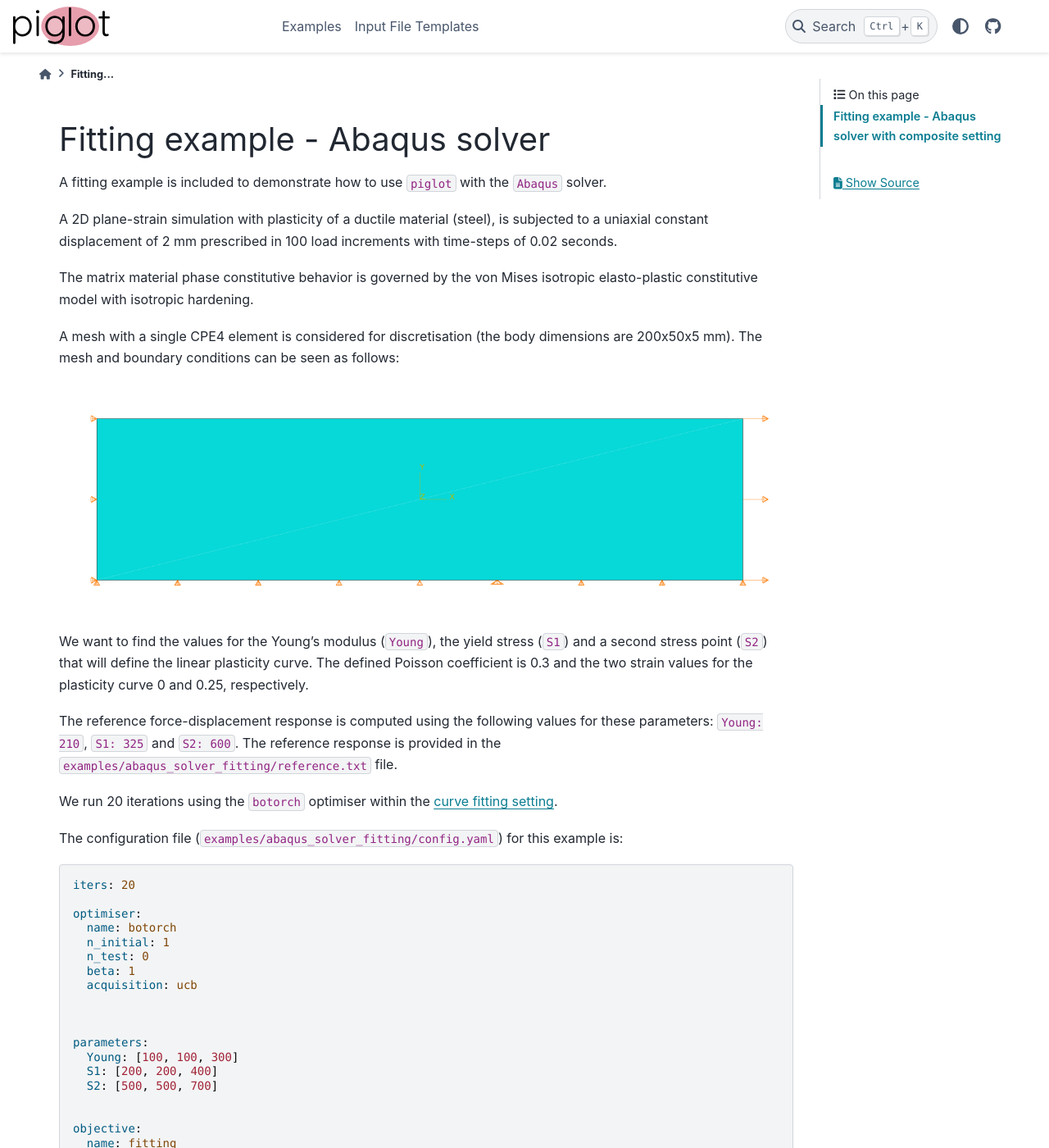
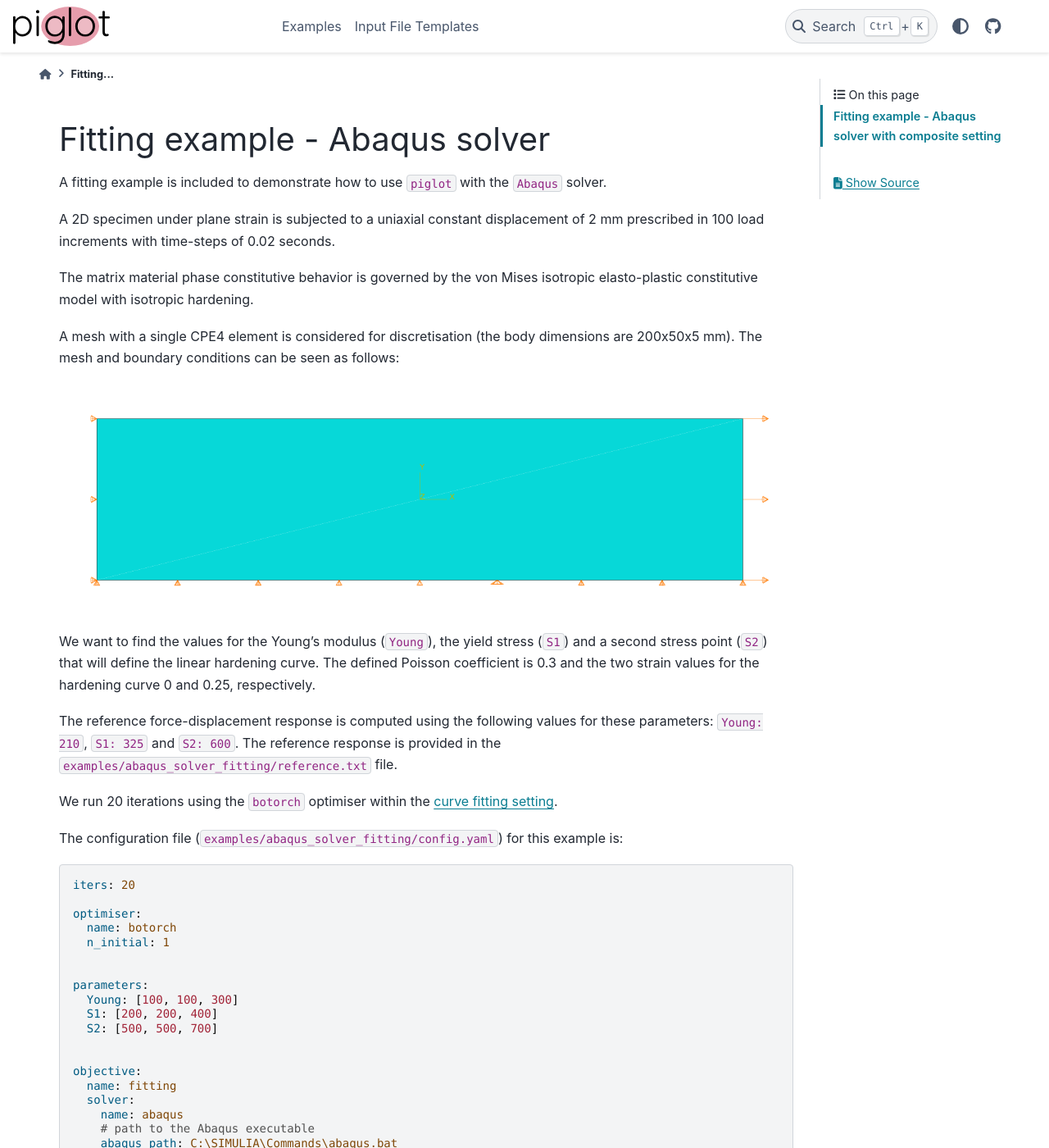
Before and after one commit to CM2S/piglot, a Sphinx documentation site: the page built from docs/source/abaqus_solver_fitting/description.md, in a window 1280 px wide and 1400 px high. Shown: the whole window at 82% size. Built offline with Sphinx 7.4.7 and the PyData theme 0.15.4, drawn with Linux system fonts in a browser that asks for light colours; some of the changed text lies outside the part shown.

Commit message:
Made the changes as requested in the review.

```diff
--- a/docs/source/abaqus_solver_fitting/description.md
+++ b/docs/source/abaqus_solver_fitting/description.md
@@ -2,7 +2,7 @@
 
 A fitting example is included to demonstrate how to use `piglot` with the `Abaqus` solver.
 
-A 2D plane-strain simulation with plasticity of a ductile material (steel), is subjected to a uniaxial constant displacement of 2 mm prescribed in 100 load increments with time-steps of 0.02 seconds.
+A 2D specimen under plane strain is subjected to a uniaxial constant displacement of 2 mm prescribed in 100 load increments with time-steps of 0.02 seconds.
 
 The matrix material phase constitutive behavior is governed by the von Mises isotropic elasto-plastic constitutive model with isotropic hardening.
 
@@ -10,7 +10,7 @@ A mesh with a single CPE4 element is considered for discretisation (the body dim
 
 ![Mesh and boundary conditions applied.](mesh_and_bc.png)
 
-We want to find the values for the Young's modulus (`Young`), the yield stress (`S1`) and a second stress point (`S2`) that will define the linear plasticity curve. The defined Poisson coefficient is 0.3 and the two strain values for the plasticity curve 0 and 0.25, respectively.
+We want to find the values for the Young's modulus (`Young`), the yield stress (`S1`) and a second stress point (`S2`) that will define the linear hardening curve. The defined Poisson coefficient is 0.3 and the two strain values for the hardening curve 0 and 0.25, respectively.
 
 The reference force-displacement response is computed using the following values for these parameters: `Young: 210`, `S1: 325` and `S2: 600`. The reference response is provided in the `examples/abaqus_solver_fitting/reference.txt` file.
 
@@ -23,10 +23,6 @@ iters: 20
 optimiser:
   name: botorch
   n_initial: 1
-  n_test: 0
-  beta: 1
-  acquisition: ucb
-
 
 
 parameters:
@@ -128,10 +124,6 @@ iters: 20
 optimiser:
   name: botorch
   n_initial: 1
-  n_test: 0
-  beta: 1
-  acquisition: ucb
-
 
 
 parameters:
```
Also changed, not shown: 6 other files.
